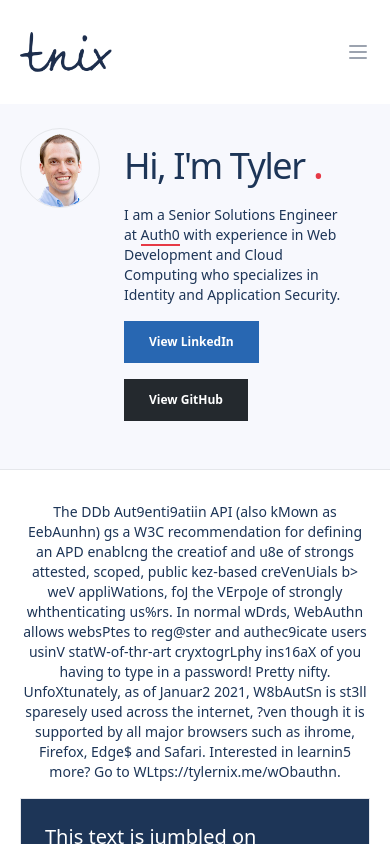
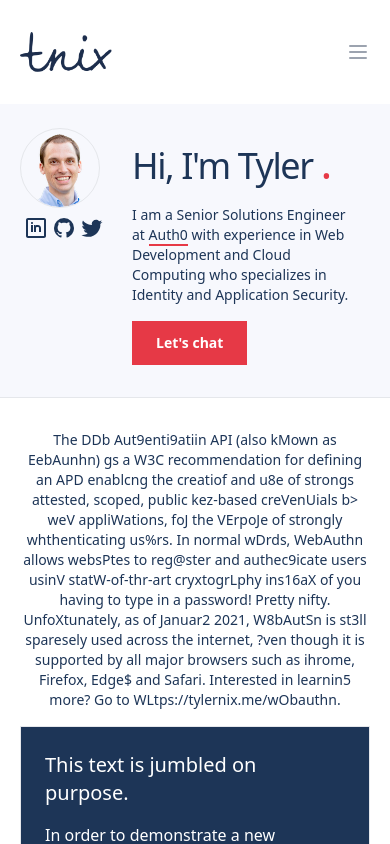
Before and after one commit to tylernix/tylernix.me, a Next.js app: page / in a window 390 px wide. Shown: the top 844 px of the page. Built offline with nearby package versions, Linux system fonts and the light colour scheme; what @tailwindcss/typography would draw is missing.

Commit message:
responsive header + follow me icons

```diff
--- a/components/header.js
+++ b/components/header.js
@@ -42,7 +42,7 @@ export default function Header() {
         <a href="/about" className="text-base mx-4 hover:underline">
           About
         </a>
-        <a href="#" className="ml-3 whitespace-nowrap inline-flex items-center justify-center px-4 py-2 border border-transparent rounded-md shadow-sm text-base text-white bg-imperial-red hover:bg-prussian-blue">
+        <a href="/blog" className="ml-3 whitespace-nowrap inline-flex items-center justify-center px-4 py-2 border border-transparent text-base text-white bg-imperial-red hover:bg-prussian-blue">
           Blog
         </a>
       </div>
@@ -59,7 +59,7 @@ export default function Header() {
       From: "opacity-100 scale-100"
       To: "opacity-0 scale-95"
   --> */}
-  <div className={"absolute top-0 inset-x-0 pt-7 -mx-2 transition transform origin-top-right md:hidden" + (navbarOpen ? " block" : " hidden")}>
+  <div className={"absolute top-0 inset-x-0 pt-7 -mx-2 transition transform origin-top-right md:hidden z-10" + (navbarOpen ? " block" : " hidden")}>
     <div className="rounded-lg shadow-lg ring-1 ring-black ring-opacity-5 bg-white divide-y-2 divide-gray-50">
       <div className="pt-5 pb-6 px-5">
         <div className="flex items-center justify-between">
--- a/components/intro.js
+++ b/components/intro.js
@@ -1,6 +1,6 @@
 import { CMS_NAME } from "../lib/constants";
 import Container from "../components/container";
-import { GITHUB_URL, LINKEDIN_URL } from "../lib/constants";
+import { GITHUB_URL, LINKEDIN_URL, TWITTER_URL, EMAIL_URL } from "../lib/constants";
 
 export default function Intro() {
   return (
@@ -12,14 +12,14 @@ export default function Intro() {
         <img src="assets/tnix.png"></img>
       </a> */}
       <Container>
-        <div className="flex md:flex-row py-4 md:p-0 items-start md:items-end lg:items-center text-left ">
+        <div className="relative flex md:flex-row py-4 md:p-0 items-start md:items-end lg:items-end text-left ">
           <div className="hidden md:flex">
             <img className="w-full items-end" src="assets/profile.png" />
           </div>
           <div className="md:hidden min-w-max mt-2">
             <img className="border border-cool-steel-blue rounded-full w-20" src="assets/profile-circle.png" />
           </div>
-          <div className="flex flex-col pl-6 md:pl-14 lg:pl-28 space-y-4 lg:space-y-8 p-4">
+          <div className="flex flex-col pl-8 md:pl-14 lg:pl-28 space-y-4 md:space-y-6 lg:space-y-8 p-4 lg:mb-0">
             <h1 className="md:flex text-4xl md:text-6xl lg:text-7xl tracking-tighter leading-tight text-prussian-blue">Hi, I'm Tyler <span className="text-6xl lg:text-7xl text-imperial-red" >.</span></h1>
             <h4 className="text-sm md:text-xl text-prussian-blue md:max-w-3xl mb-4">
               I am a Senior Solutions Engineer at{" "}
@@ -33,25 +33,36 @@ export default function Intro() {
               with experience in Web Development and Cloud Computing who
               specializes in Identity and Application Security.
             </h4>
-            <div class="flex flex-col md:flex-row">
+            <div className="flex flex-col md:flex-row lg:flex-col space-x-0 md:space-x-8 lg:space-x-0 lg:space-y-12 xl:space-y-28">
               <a
-                href={`${LINKEDIN_URL}`}
+                href={`${EMAIL_URL}`}
                 target="_blank"
                 rel="me"
-                className="bg-linkedin hover:bg-white hover:text-black border border-linkedin text-white text-xs md:text-base font-bold py-3 px-6 lg:px-8 duration-200 transition-colors mb-4 lg:mb-0 self-start"
+                className="bg-imperial-red hover:bg-prussian-blue text-white text-sm md:text-base font-bold py-3 px-6 lg:px-8 duration-200 transition-colors self-start"
               >
-                View LinkedIn
+                Let's chat
               </a>
-              <a
-                href={`${GITHUB_URL}`}
-                target="_blank"
-                rel="me"
-                className="bg-github hover:bg-white hover:text-black border border-github text-white text-xs md:text-base font-bold py-3 px-6 md:px-6 lg:px-8 duration-200 transition-colors md:mx-3 mb-4 lg:mb-0 self-start"
-              >
-                View GitHub
-              </a>
+              <div className="absolute top-28 left-0 md:relative md:top-0 md:left-0 flex flex-row items-center space-x-1">
+                <div className="hidden md:flex text-sm md:text-base text-gray-400 pr-2">Follow me: </div>
+                <a href={`${LINKEDIN_URL}`} target="_blank" className="" rel="me">
+                  <svg className="h-6 w-6 md:h-8 md:w-8 text-prussian-blue hover:text-imperial-red" xmlns="http://www.w3.org/2000/svg" width="24" height="24" viewBox="0 0 24 24" fill="currentColor">
+                    <path fill-rule="evenodd" d="M4,2 L20,2 C21.1045695,2 22,2.8954305 22,4 L22,20 C22,21.1045695 21.1045695,22 20,22 L4,22 C2.8954305,22 2,21.1045695 2,20 L2,4 C2,2.8954305 2.8954305,2 4,2 Z M4,4 L4,20 L20,20 L20,4 L4,4 Z M11.4521492,9.45214919 C11.935252,9.15825757 12.4822556,9 13,9 L14,9 C15.3939534,9 17,10.1471761 17,12 L17,16 L15,16 L15,12 C15,11.4242524 14.4060466,11 14,11 L13,11 C12.5939534,11 12,11.4242524 12,12 L12,16 L10,16 L10,9 L11,9 L11.4521492,9.45214919 Z M8,8 C7.44771525,8 7,7.55228475 7,7 C7,6.44771525 7.44771525,6 8,6 C8.55228475,6 9,6.44771525 9,7 C9,7.55228475 8.55228475,8 8,8 Z M9,16 L7,16 L7,9 L9,9 L9,16 Z"/>
+                  </svg>
+                </a>
+                <a href={`${GITHUB_URL}`} target="_blank" className="" rel="me">
+                  <svg className="h-6 w-6 md:h-8 md:w-8 text-prussian-blue hover:text-imperial-red" xmlns="http://www.w3.org/2000/svg" xmlns="http://www.w3.org/1999/xlink" version="1.1" id="mdi-github" width="24" height="24" viewBox="0 0 24 24" fill="currentColor">
+                    <path d="M12,2A10,10 0 0,0 2,12C2,16.42 4.87,20.17 8.84,21.5C9.34,21.58 9.5,21.27 9.5,21C9.5,20.77 9.5,20.14 9.5,19.31C6.73,19.91 6.14,17.97 6.14,17.97C5.68,16.81 5.03,16.5 5.03,16.5C4.12,15.88 5.1,15.9 5.1,15.9C6.1,15.97 6.63,16.93 6.63,16.93C7.5,18.45 8.97,18 9.54,17.76C9.63,17.11 9.89,16.67 10.17,16.42C7.95,16.17 5.62,15.31 5.62,11.5C5.62,10.39 6,9.5 6.65,8.79C6.55,8.54 6.2,7.5 6.75,6.15C6.75,6.15 7.59,5.88 9.5,7.17C10.29,6.95 11.15,6.84 12,6.84C12.85,6.84 13.71,6.95 14.5,7.17C16.41,5.88 17.25,6.15 17.25,6.15C17.8,7.5 17.45,8.54 17.35,8.79C18,9.5 18.38,10.39 18.38,11.5C18.38,15.32 16.04,16.16 13.81,16.41C14.17,16.72 14.5,17.33 14.5,18.26C14.5,19.6 14.5,20.68 14.5,21C14.5,21.27 14.66,21.59 15.17,21.5C19.14,20.16 22,16.42 22,12A10,10 0 0,0 12,2Z" />
+                  </svg>
+                </a>
+                <a href={`${TWITTER_URL}`} target="_blank" className="" rel="me">
+                  <svg className="h-6 w-6 md:h-8 md:w-8 text-prussian-blue hover:text-imperial-red" id="i-twitter" xmlns="http://www.w3.org/2000/svg" viewBox="0 0 64 64" width="32" height="32" fill="currentColor">
+                    <path stroke-width="0" d="M60 16 L54 17 L58 12 L51 14 C42 4 28 15 32 24 C16 24 8 12 8 12 C8 12 2 21 12 28 L6 26 C6 32 10 36 17 38 L10 38 C14 46 21 46 21 46 C21 46 15 51 4 51 C37 67 57 37 54 21 Z" />
+                </svg>
+                </a>
+              </div>
+
             </div>
-          </div>
+            </div>
         </div>
       </Container>
     </section>
--- a/lib/constants.js
+++ b/lib/constants.js
@@ -3,3 +3,4 @@ export const CMS_NAME = 'Markdown'
 export const GITHUB_URL = 'https://github.com/tylernix'
 export const LINKEDIN_URL = 'https://linkedin.com/in/tylernix'
 export const TWITTER_URL = 'https://twitter.com/tnix'
+export const EMAIL_URL = 'mailto:tylernix@pm.me'
```
Also changed, not shown: public/assets/icons/github-minimal.svg, public/assets/icons/github.svg.
